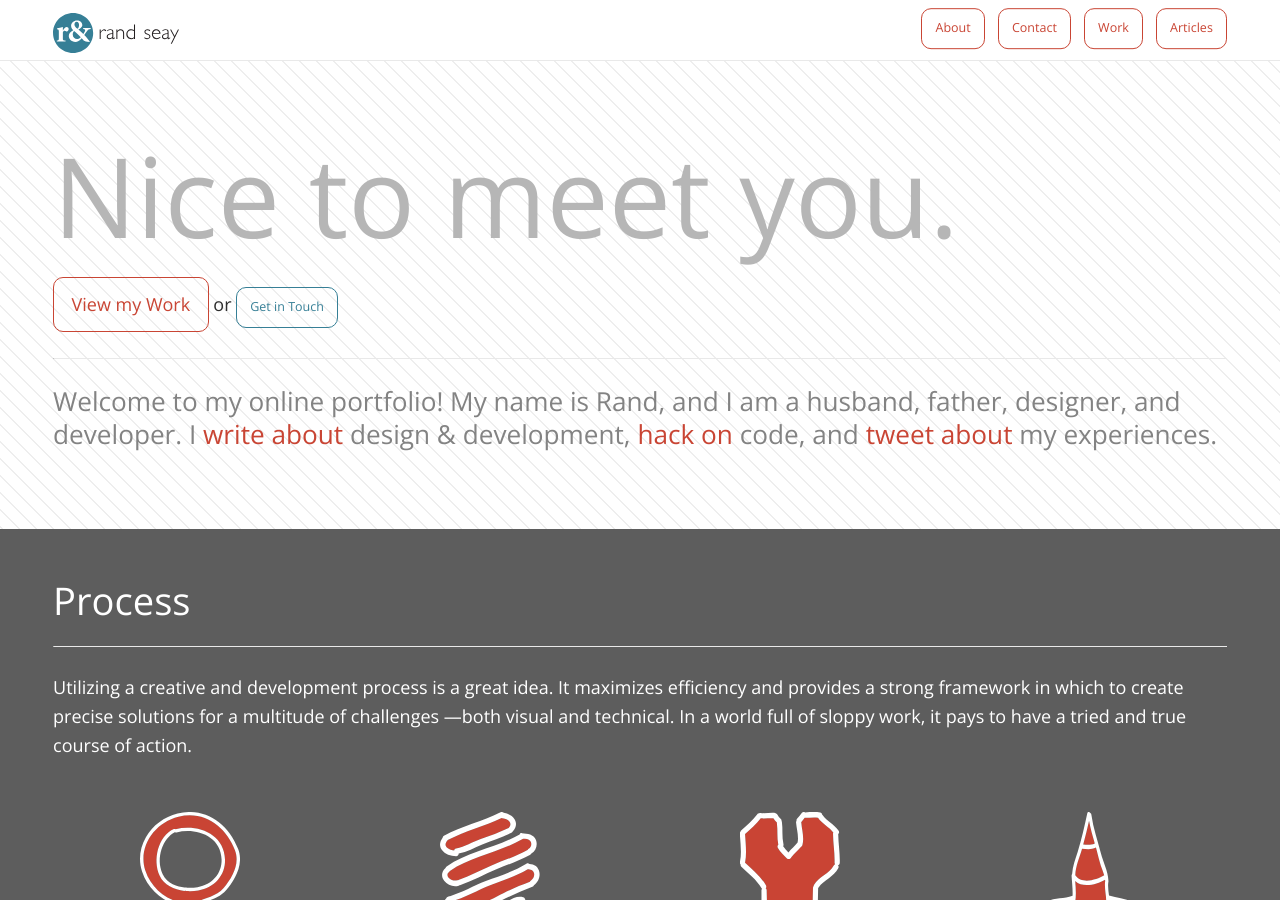
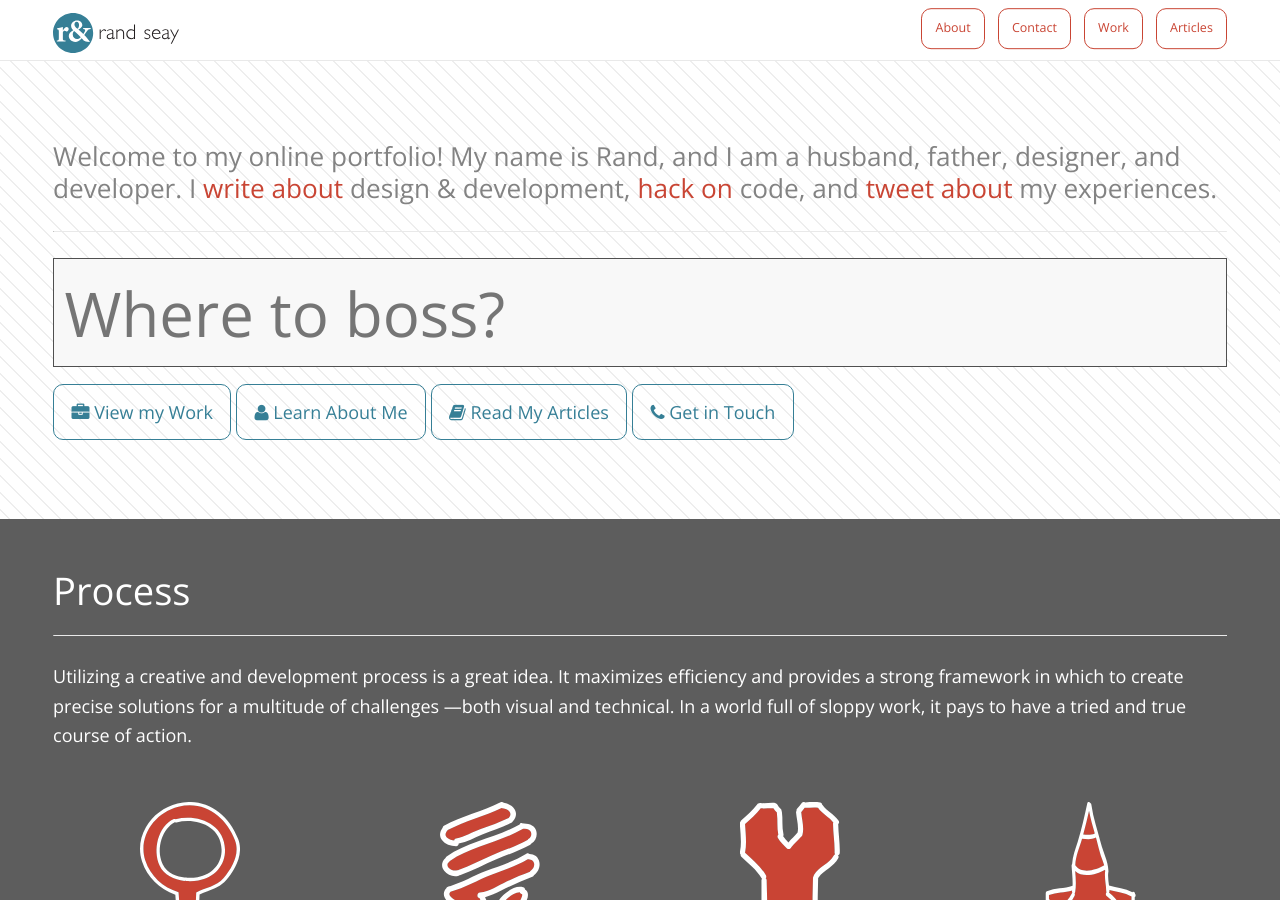
Before and after one commit to randseay/randseay.github.io, a Jekyll site: the page built from index.html, in a window 1280 px wide and 900 px high. Built offline with Jekyll 4.4.1, drawn with Linux system fonts in a browser that asks for light colours.

Commit message:
Work on input navigation.

```diff
--- a/_sass/main.scss
+++ b/_sass/main.scss
@@ -13,5 +13,6 @@
 @import "components/footer";
 @import "components/page";
 @import "components/post";
+@import "components/forms";
 @import "components/sidebar";
 @import "components/syntax";
--- a/index.html
+++ b/index.html
@@ -7,11 +7,6 @@ title: Home
     <div class="container">
     <div class="row">
         <div class="column one-whole">
-            <p class="headline">Nice to meet you.</p>
-            <a href="{{ '/work' | prepend: site.baseurl }}" class="button primary radius">View my Work</a> or
-            <a href="{{ '/contact' | prepend: site.baseurl }}" class="button small secondary radius">Get in Touch</a>
-
-            <hr>
 
             <p class="deck">
                 Welcome to my online portfolio! My name is Rand, and I am a
@@ -23,6 +18,28 @@ title: Home
                 <a href="https://twitter.com/{{ site.twitter_username }}">
                 tweet about</a> my experiences.
             </p>
+
+            <hr>
+
+            <form action="" id="navForm" class="input-form" autocomplete="off">
+                <input name="navInput" type="text" class="h1" autofocus placeholder="Where to boss?">
+            </form>
+
+            <a href="{{ '/work' | prepend: site.baseurl }}" class="button secondary radius">
+                <i class="fa fa-briefcase"></i> View my Work
+            </a>
+
+            <a href="{{ '/about' | prepend: site.baseurl }}" class="button secondary radius">
+                <i class="fa fa-user"></i> Learn About Me
+            </a>
+
+            <a href="{{ '/articles' | prepend: site.baseurl }}" class="button secondary radius">
+                <i class="fa fa-book"></i> Read My Articles
+            </a>
+
+            <a href="{{ '/contact' | prepend: site.baseurl }}" class="button secondary radius">
+                <i class="fa fa-phone"></i> Get in Touch
+            </a>
         </div><!-- /.column -->
     </div><!-- /.row -->
     </div><!-- /.container -->
```
Also changed, not shown: _sass/components/_forms.scss (added, +17 -0 lines).
